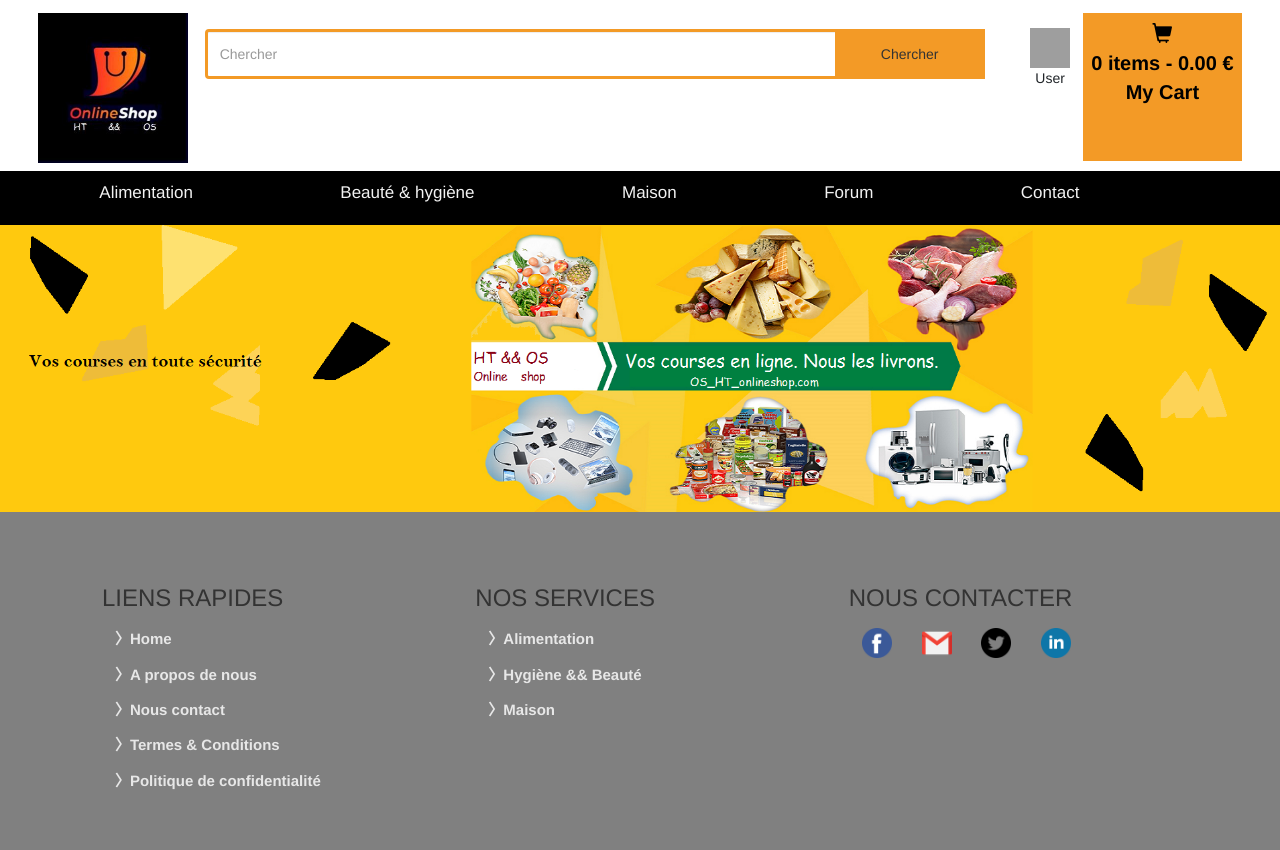
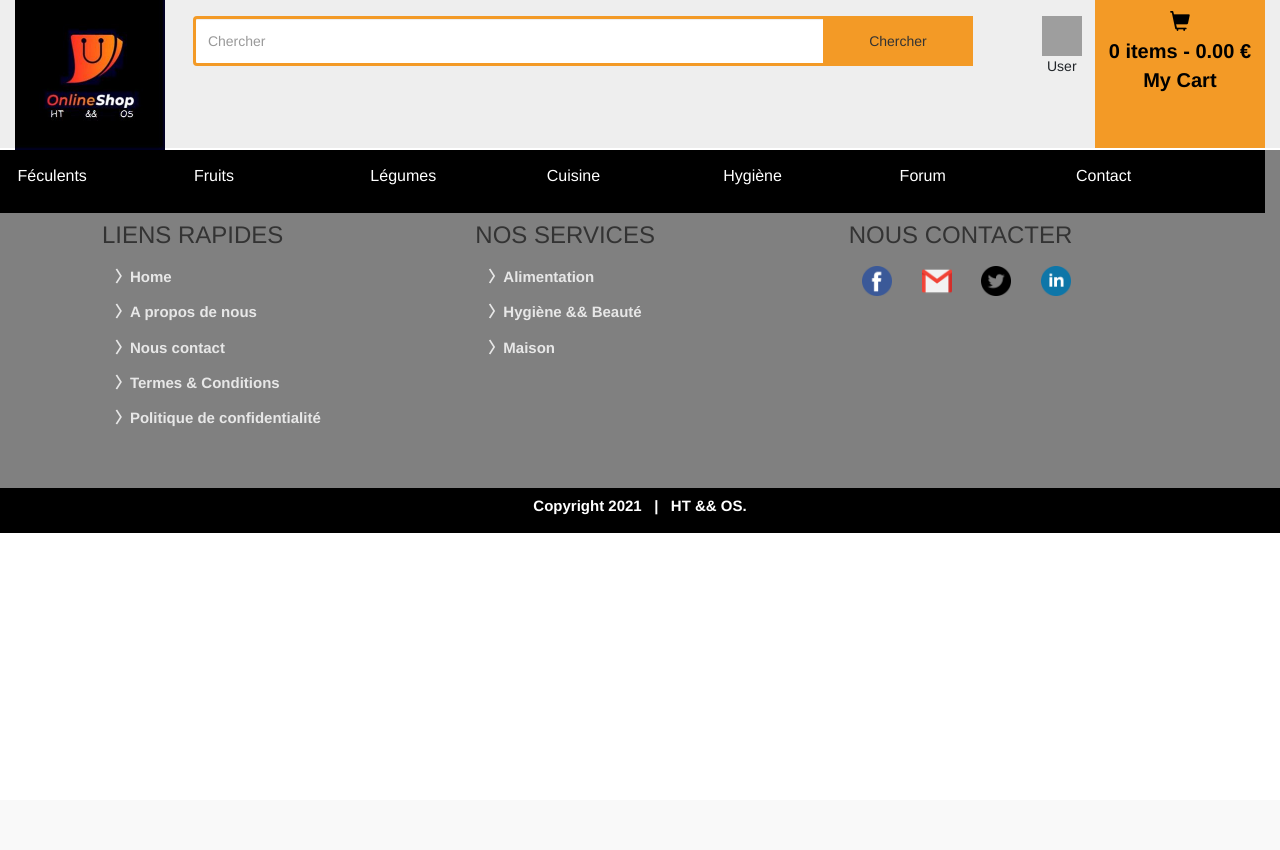
Before and after one commit to sowousmane/ecommerce_symfony, a Symfony app: template ecommerce/templates/admin/index.html.twig in a window 1280 px wide. Shown: the top 850 px of the page. After the commit the page ends 533 px from the top, so only its background shows below. Run offline with Twig, Linux system fonts and the light colour scheme; the template is opened without the code that fills it, so the values that code supplies are empty; some libraries are stand-ins or nearby versions; grey boxes are pictures that could not be loaded.

Commit message:
meanu and nav_bar

```diff
--- /dev/null
+++ b/ecommerce/public/css/nav-style.css
@@ -0,0 +1,90 @@
+@import url('https://fonts.googleapis.com/css2?family=Roboto:ital,wght@0,500;1,400&display=swap');
+.nav_bar{
+    background-color: black;
+    display: flex;
+    padding: 1rem 1.5rem;
+    position: fixed;
+    width: 100%;
+
+  }
+
+  .nav_bar_div{
+      margin-top: 150px;
+  }
+
+  .hamburger {
+    display: none;
+}
+.bar {
+    display: block;
+    width: 25px;
+    height: 3px;
+    margin: 5px auto;
+    margin-left:20px;
+    -webkit-transition: all 0.3s ease-in-out;
+    transition: all 0.3s ease-in-out;
+    background-color: #fffdfd;
+}
+.nav-link:hover{
+    border-left: 5px solid #b93632;
+    color: #020202;
+    background-color: rgb(243, 154, 38);
+    text-decoration: none;
+}
+.nav-link{
+    font-size: 1.6rem;
+    font-weight: 400;
+    color: #ffffff;
+}
+@media only screen and (max-width: 1000px) {
+    .nav-menu {
+        position: fixed;
+        left: -100%;
+        top: 115px  ;
+        flex-direction: row;
+        background-color: rgb(7, 7, 7);
+        width: 100%;
+        text-align: center;
+        transition: 0.3s;
+        box-shadow:
+            0 10px 27px rgba(0, 0, 0, 0.05);
+    }
+    .nav_bar{
+        margin-top: -145px;
+        position: relative;
+      }
+    .nav-menu.active {
+        left: 0;
+
+    }
+
+    .nav-item {
+        margin: 2.5rem 0;
+    }
+
+    .hamburger {
+        display: block;
+        cursor: pointer;
+
+    }
+
+    .hamburger.active .bar:nth-child(2) {
+        opacity: 0;
+    }
+
+    .hamburger.active .bar:nth-child(1) {
+        -webkit-transform: translateY(8px) rotate(45deg);
+        transform: translateY(8px) rotate(45deg);
+    }
+
+    .hamburger.active .bar:nth-child(3) {
+        -webkit-transform: translateY(-8px) rotate(-45deg);
+        transform: translateY(-8px) rotate(-45deg);
+    }
+    .hamburger.active .bar:nth-child(2) ,
+    .hamburger.active .bar:nth-child(1),
+    .hamburger.active .bar:nth-child(3)
+    {
+        margin-left: -2px;
+    }
+}
--- a/ecommerce/public/css/style_menu.css
+++ b/ecommerce/public/css/style_menu.css
@@ -1,3 +1,6 @@
+#desktop{
+    background-color: rgb(238, 238, 238);
+}
 .cart {
     background-color: rgb(243, 154, 38);
     padding: 5%;
@@ -31,11 +34,6 @@
     height: 40px;
 }
 
-.first_div {
-    margin-top: 1%;
-    margin-right: 3%;
-    margin-left: 3%;
-}
 
 .fa:hover {
     opacity: 0.7;
--- a/ecommerce/templates/home/menu.html.twig
+++ b/ecommerce/templates/home/menu.html.twig
@@ -1,6 +1,7 @@
-<ul class="first_div" id="desktop" >
+<link rel="stylesheet" href="{{ asset('css/style_menu.css') }}" />
+<ul class="first_div container-fluid" id="desktop" style="position:fixed; z-index: 9999 !important;">
     <li>
-        <a class="" href="#">
+        <a class="" href="{{ path("home") }}">
             <img class="logo_desktop" src="{{ asset("images/logo_300.jpg") }}" alt="Symfony!" />
         </a>
     </li>
@@ -27,7 +28,7 @@
 </ul>
 
 
-<div class="mobile  ">
+<div class="mobile">
     <div class="row ">
         <div class="col-3">
             <img class="logo_mobile" src="{{ asset("images/logo_normal.jpg") }}" alt="logo_mobile!" />
@@ -44,10 +45,13 @@
         </div>
         <div class="col-4 cart_mobile">
             <a href="#" class="btn cart_mobile_a">
-                <span class="glyphicon glyphicon-shopping-cart"></span>
+            <img class="" src="{{ asset("images/shopping-cart.png") }}" alt="chariot!" style="width:20px; height:20px;"/>
                 <p> 0 items - 0.00 €</p>
                 <p> My Cart</p>
             </a>
         </div>
+
+
+
     </div>
 </div>
--- a/ecommerce/templates/home/nav_bar.html.twig
+++ b/ecommerce/templates/home/nav_bar.html.twig
@@ -1,101 +1,56 @@
 <!DOCTYPE html>
-<html>
+<html lang="en">
+
 <head>
-<meta name="viewport" content="width=device-width, initial-scale=1">
-<link rel="stylesheet" href="https://cdnjs.cloudflare.com/ajax/libs/font-awesome/4.7.0/css/font-awesome.min.css">
-<style>
+  <meta charset="utf-8">
+  <meta name="viewport" content="width=device-width, initial-scale=1">
+  <link rel="stylesheet" href="https://maxcdn.bootstrapcdn.com/bootstrap/3.4.1/css/bootstrap.min.css">
+  <script src="https://ajax.googleapis.com/ajax/libs/jquery/3.5.1/jquery.min.js"></script>
+  <script src="https://maxcdn.bootstrapcdn.com/bootstrap/3.4.1/js/bootstrap.min.js"></script>
+  <link rel="stylesheet" href="{{ asset('css/nav-style.css') }}" />
 
-#myTopnav{
-    background-color: black;
-    padding: 0px 2% 0px;
-}
-.topnav {
-  overflow: hidden;
-  background-color: #333;
+</head>
+
+<body>
+
+  <div class="nav_bar_div">
+
+    <div class="row nav_bar">
+      <ul class="nav-menu">
+        <div class="col-sm">  <li class="nav-item">  <a href="{{ path("alimentation") }}" class="nav-link" >Féculents</a>  </li></div>
+        <div class="col-sm">  <li class="nav-item"> <a href="{{ path("Hygiene") }}" class="nav-link" >Fruits</a> </li>  </div>
+        <div class="col-sm">  <li class="nav-item"> <a href="{{ path("Maison") }}" class="nav-link" >Légumes</a> </li>    </div>
+        <div class="col-sm">  <li class="nav-item"> <a href="{{ path("Hygiene") }}" class="nav-link" >Cuisine</a> </li>    </div>
+        <div class="col-sm">  <li class="nav-item"> <a href="{{ path("Hygiene") }}" class="nav-link" >Hygiène</a> </li>    </div>
+        <div class="col-sm">  <li class="nav-item"> <a href="{{ path("Forum") }}" class="nav-link" >Forum</a> </li>    </div>
+        <div class="col-sm">  <li class="nav-item"> <a href="{{ path("Contact") }}" class="nav-link" >Contact</a> </li>    </div>
+
+      </ul>
+      <div class="hamburger">
+        <span class="bar"></span>
+        <span class="bar"></span>
+        <span class="bar"></span>
+      </div>
+    </div>
+  </div>
+
+</body>
+<script>
+const hamburger = document.querySelector(".hamburger");
+const navMenu = document.querySelector(".nav-menu");
+const navLink = document.querySelectorAll(".nav-link");
+
+hamburger.addEventListener("click", mobileMenu);
+navLink.forEach(n => n.addEventListener("click", closeMenu));
+
+function mobileMenu() {
+    hamburger.classList.toggle("active");
+    navMenu.classList.toggle("active");
 }
 
-.topnav a {
-    float: left;
-    display: block;
-    color: #f2f2f2;
-    text-align: center;
-    padding: 10px 6% 20px;      /* top:            10px padding */
-                            /* left and right: 3% padding   */
-                            /* bottom:         20px padding */
-    text-decoration: none;
-    font-size: 17px;
-}
-
-.topnav a:hover {
-  background-color: rgb(243, 154, 38);
-  color: black;
-}
-
-
-.topnav .icon {
-  display: none;
-  width:50px;
-}
-
-@media screen and (max-width: 1000px) {
-  .topnav a:not(:first-child) {display: none;}
-  .topnav a.icon {
-    float: left;
-    display: block;
-  }
-}
-
-@media screen and (max-width: 1000px) {
-  .topnav.responsive {position: relative;}
-  .topnav.responsive .icon {
-    position: absolute;
-    left: 0;
-    top: 0;
-  }
-  .topnav.responsive a {
-    float: none;
-    display: block;
-    text-align: center;
-  }
-}
-
-
-.box {
-  height: 100%;
-  width: 100%
-}
-</style>
-</head>
-<body>
-
-<div class="topnav" id="myTopnav">
-  <a href="#essai" style="display: none;" ></a>
-  <a href="#home" class="active">Alimentation</a>
-  <a href="#news">Beauté & hygiène</a>
-  <a href="#contact">Maison</a>
-  <a  href="#about">Forum</a>
-  <a href="#about">Contact</a>
-  <a href="javascript:void(0);" class="icon" onclick="myFunction()">
-    <i class="fa fa-bars"></i>
-  </a>
-</div>
-
-
-<div class="box">
- <img src="{{ asset("images/image_fond3.png") }}" alt="Avatar" style="width:100%" />
-
-</div>
-<script>
-function myFunction() {
-  var x = document.getElementById("myTopnav");
-  if (x.className === "topnav") {
-    x.className += " responsive";
-
-  } else {
-    x.className = "topnav";
-  }
+function closeMenu() {
+    hamburger.classList.remove("active");
+    navMenu.classList.remove("active");
 }
 </script>
-
-</body>
 </html>
```
